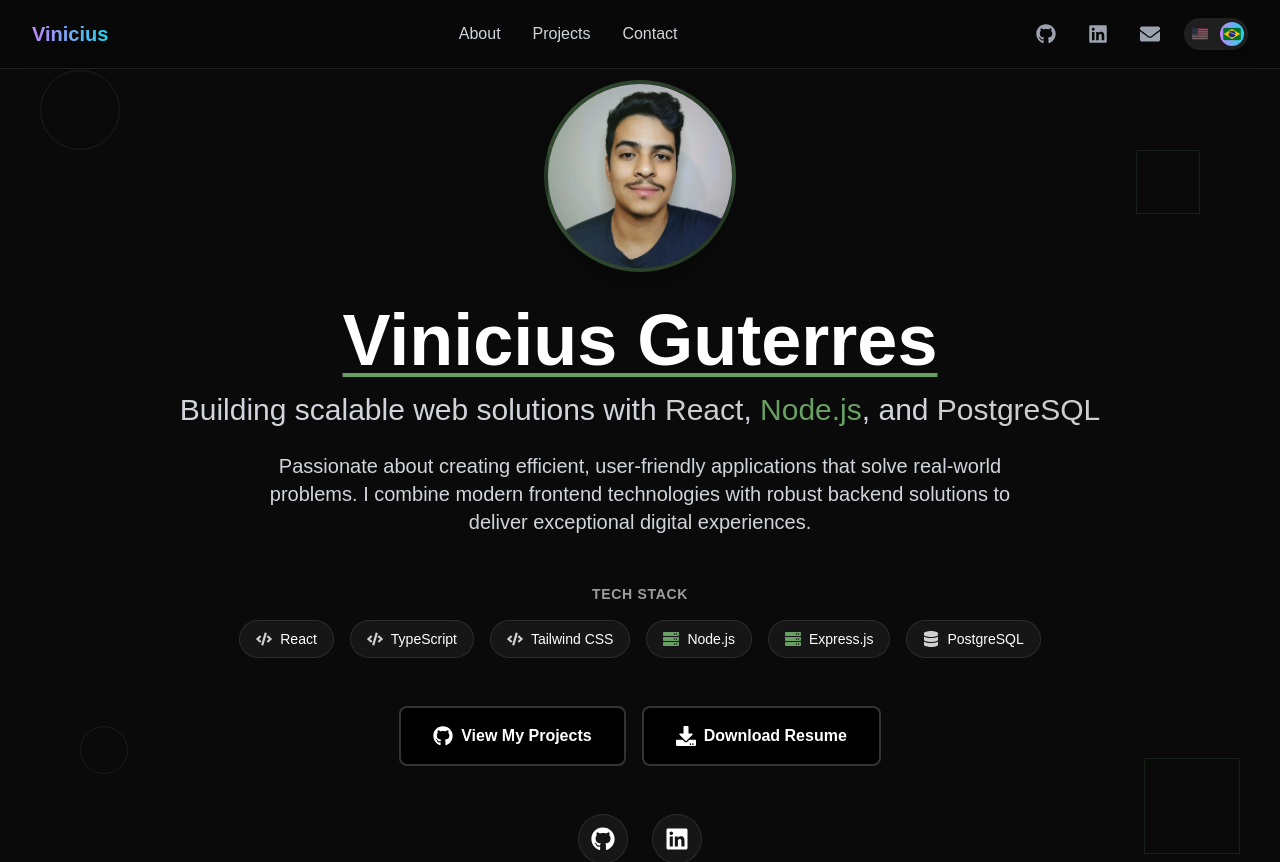
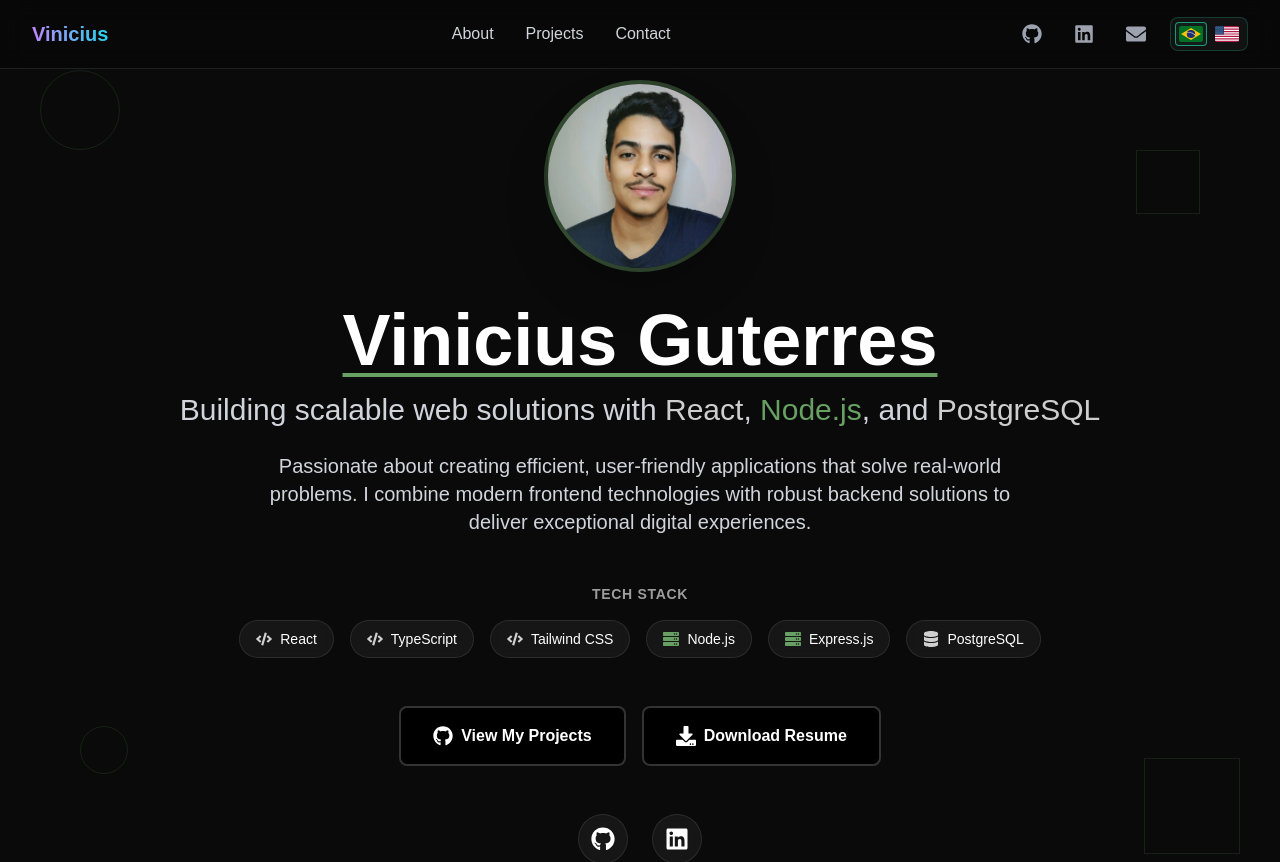
Before and after one commit to ViniciusGuterres/vinicius-dev, a Next.js app: page / in a window 1280 px wide. Shown: the top 862 px of the page. Built offline with nearby package versions, Linux system fonts and the light colour scheme.

Commit message:
Update LanguageToggle.tsx

```diff
--- a/src/app/components/LanguageToggle.tsx
+++ b/src/app/components/LanguageToggle.tsx
@@ -7,79 +7,58 @@ export default function LanguageToggle() {
 
     if (isLoading) {
         return (
-            <div className="w-16 h-8 bg-white/10 rounded-full animate-pulse" />
+            <div className="flex items-center space-x-1">
+                <div className="w-8 h-6 bg-[#22F0B3]/20 rounded animate-pulse" />
+                <div className="w-8 h-6 bg-[#22F0B3]/20 rounded animate-pulse" />
+            </div>
         );
     }
 
     const isPortuguese = language === 'pt-br';
 
     return (
-        <button
-            onClick={() => setLanguage(isPortuguese ? 'en' : 'pt-br')}
-            className="group relative flex items-center w-16 h-8 bg-white/10 backdrop-blur-sm rounded-full transition-all duration-500 ease-out hover:bg-white/20 focus:outline-none focus:ring-2 focus:ring-purple-400/50"
-            aria-label={`Switch to ${isPortuguese ? 'English' : 'Português'}`}
-        >
-            {/* Active indicator */}
-            <div
-                className={`absolute w-6 h-6 bg-gradient-to-r from-purple-400 to-cyan-400 rounded-full shadow-lg transform transition-all duration-500 ease-out flex items-center justify-center ${isPortuguese ? 'translate-x-9' : 'translate-x-1'
-                    }`}
+        <div className="flex items-center space-x-1 p-1 bg-[#1F1F21]/50 backdrop-blur-sm rounded-lg border border-[#22F0B3]/20">
+            {/* Brazil Flag Button */}
+            <button
+                onClick={() => setLanguage('pt-br')}
+                className={`relative flex items-center justify-center w-8 h-6 rounded transition-all duration-500 ease-out group ${
+                    isPortuguese
+                        ? 'border border-[#22F0B3]/60 bg-[#22F0B3]/5'
+                        : 'border border-transparent bg-transparent hover:bg-[#22F0B3]/5 hover:border-[#22F0B3]/30'
+                }`}
+                aria-label="Switch to Portuguese"
             >
-                {/* Flag icon inside the indicator */}
-                <div className="w-3 h-3 rounded-full overflow-hidden">
-                    {isPortuguese ? (
-                        <Image
-                            src="/brazil_flag.svg"
-                            alt="Brazil flag"
-                            width={12}
-                            height={12}
-                            className="w-full h-full object-cover"
-                        />
-                    ) : (
-                        <Image
-                            src="/eua_flag.svg"
-                            alt="USA flag"
-                            width={12}
-                            height={12}
-                            className="w-full h-full object-cover"
-                        />
-                    )}
+                <div className="w-6 h-4 rounded-sm overflow-hidden">
+                    <Image
+                        src="/brazil_flag.svg"
+                        alt="Brazil flag"
+                        width={24}
+                        height={16}
+                        className="w-full h-full object-cover transition-all duration-500"
+                    />
                 </div>
-            </div>
+            </button>
 
-            {/* Flag indicators */}
-            <div className="relative flex items-center justify-between w-full px-2">
-                {/* USA Flag */}
-                <div
-                    className={`w-4 h-3 rounded-sm overflow-hidden transition-all duration-500 ${!isPortuguese
-                            ? 'opacity-100 scale-110'
-                            : 'opacity-40 scale-100'
-                        }`}
-                >
+            {/* USA Flag Button */}
+            <button
+                onClick={() => setLanguage('en')}
+                className={`relative flex items-center justify-center w-8 h-6 rounded transition-all duration-500 ease-out group ${
+                    !isPortuguese
+                        ? 'border border-[#22F0B3]/60 bg-[#22F0B3]/5'
+                        : 'border border-transparent bg-transparent hover:bg-[#22F0B3]/5 hover:border-[#22F0B3]/30'
+                }`}
+                aria-label="Switch to English"
+            >
+                <div className="w-6 h-4 rounded-sm overflow-hidden">
                     <Image
                         src="/eua_flag.svg"
                         alt="USA flag"
-                        width={16}
-                        height={12}
-                        className="w-full h-full object-cover"
+                        width={24}
+                        height={16}
+                        className="w-full h-full object-cover transition-all duration-500"
                     />
                 </div>
-
-                {/* Brazil Flag */}
-                <div
-                    className={`w-4 h-3 rounded-sm overflow-hidden transition-all duration-500 ${isPortuguese
-                            ? 'opacity-100 scale-110'
-                            : 'opacity-40 scale-100'
-                        }`}
-                >
-                    <Image
-                        src="/brazil_flag.svg"
-                        alt="Brazil flag"
-                        width={16}
-                        height={12}
-                        className="w-full h-full object-cover"
-                    />
-                </div>
-            </div>
-        </button>
+            </button>
+        </div>
     );
 }
```
